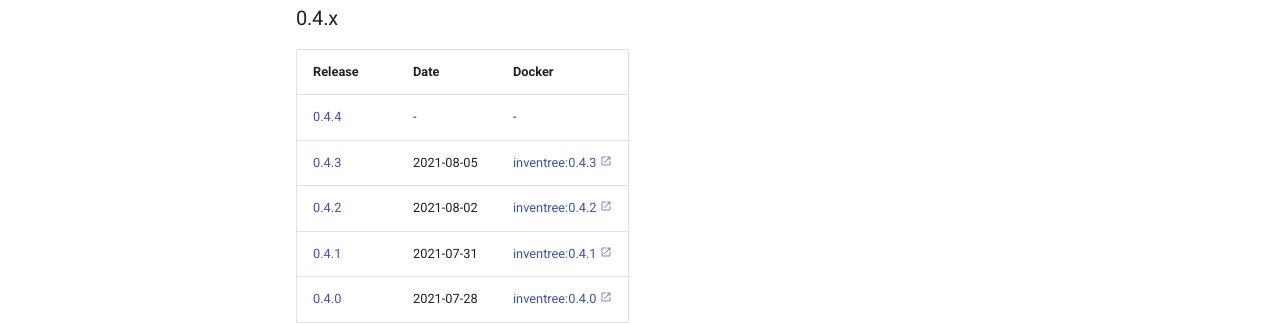
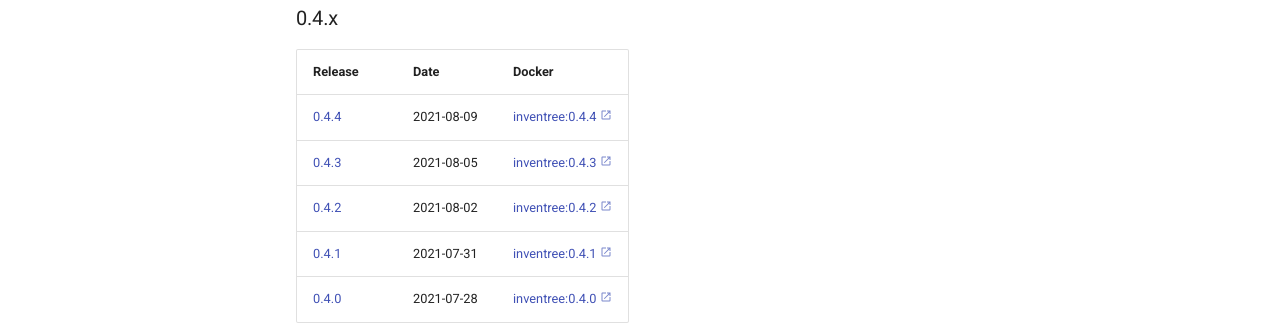
Before and after one commit to inventree/inventree-docs, an MkDocs documentation site: the page built from docs/releases/release_notes.md, in a window 1280 px wide and 900 px high. Shown: the part 415-740 px from the top of the window. Built offline with MkDocs 1.6.1 and Material for MkDocs 9.7.7, drawn with Linux system fonts in a browser that asks for light colours; a script that is not in the unit is left out; comment, search, counter and statistics services are not loaded.

Commit message:
Update release_notes.md

```diff
--- a/docs/releases/release_notes.md
+++ b/docs/releases/release_notes.md
@@ -16,7 +16,7 @@
 
 | Release | Date | Docker |
 | --- | --- | --- |
-| [0.4.4](./0.4.4.md) | - | - |
+| [0.4.4](./0.4.4.md) | 2021-08-09 | [inventree:0.4.4](https://hub.docker.com/layers/inventree/inventree/0.4.4/images/sha256-adf5f8515a1a1f8b35404e1bb634ef31572baf9472fd5e6920327953c822e477?context=explore) |
 | [0.4.3](./0.4.3.md) | 2021-08-05 | [inventree:0.4.3](https://hub.docker.com/layers/inventree/inventree/0.4.3/images/sha256-441af7821e59c1f96e012fe3060497aa8da9d085701513d1eab3a45c42297fc8?context=explore) |
 | [0.4.2](./0.4.2.md) | 2021-08-02 | [inventree:0.4.2](https://hub.docker.com/layers/inventree/inventree/0.4.2/images/sha256-987c656ec21cc8f8dc1c1d74d5443368161b6ef27cb823edcbcddd5aa28ccf6c?context=explore) |
 | [0.4.1](./0.4.1.md) | 2021-07-31 | [inventree:0.4.1](https://hub.docker.com/layers/inventree/inventree/0.4.1/images/sha256-fa0560d4b1fa99c5e49f8d1b1f78893ef0361db7a05f92aed08d1a405fe715c4?context=explore) |
```
